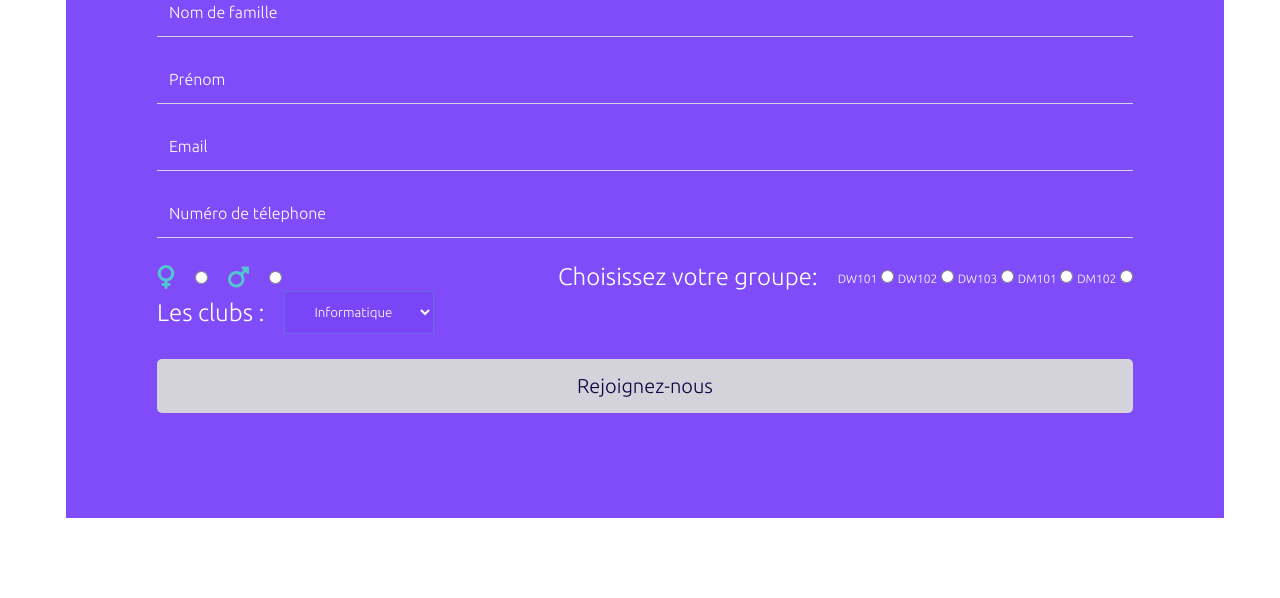
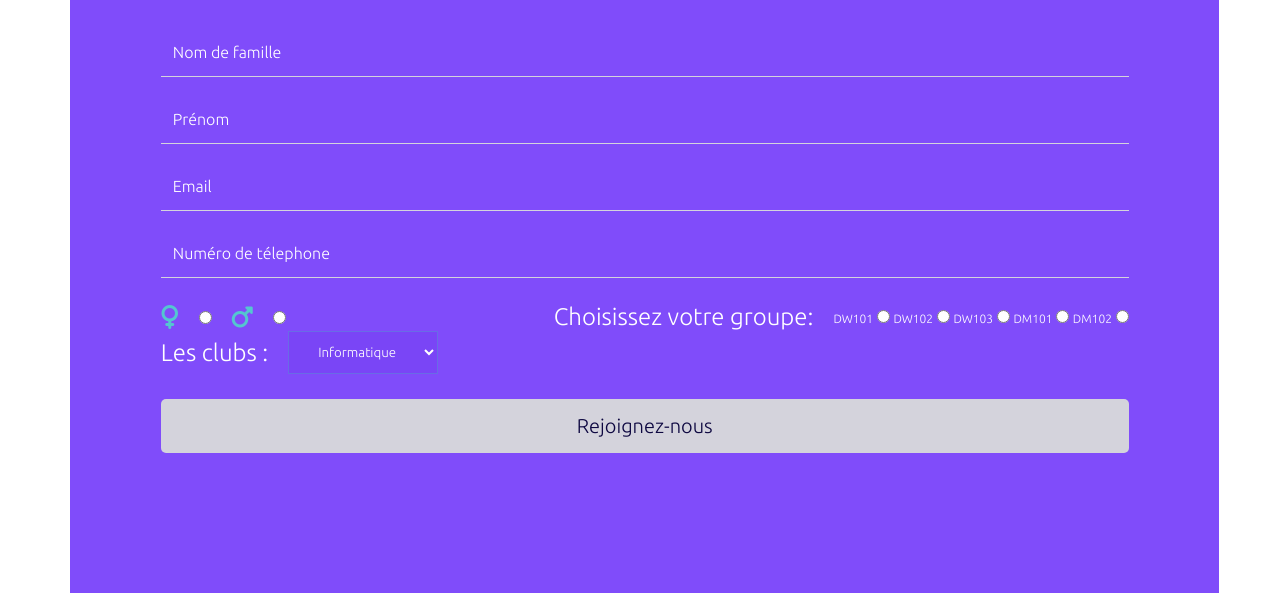
Before and after one commit to OmarELQ/students-form-JS, a plain HTML site: page parascolaire form JS/index.html in a window 1280 px wide. Shown: the part 245-843 px from the top of the page. Before the commit the page ends 800 px from the top, so only its background shows below. Drawn offline with Linux system fonts and the light colour scheme.

Commit message:
Add files via upload

```diff
--- a/parascolaire form JS/style.css
+++ b/parascolaire form JS/style.css
@@ -7,7 +7,7 @@
 	font-family: 'Ubuntu', sans-serif;
 }
 
-/* container style */
+/* style du container */
 
 .tt{
 	position: relative;
@@ -46,7 +46,8 @@
 .form-content {
 	width: 100%;
 	height: 100%;
-	padding: 105px 5px;
+	margin: 5px 5px;
+	padding: 140px 5px;
 	background: #804cfa;
 	display: flex;
 }
```
